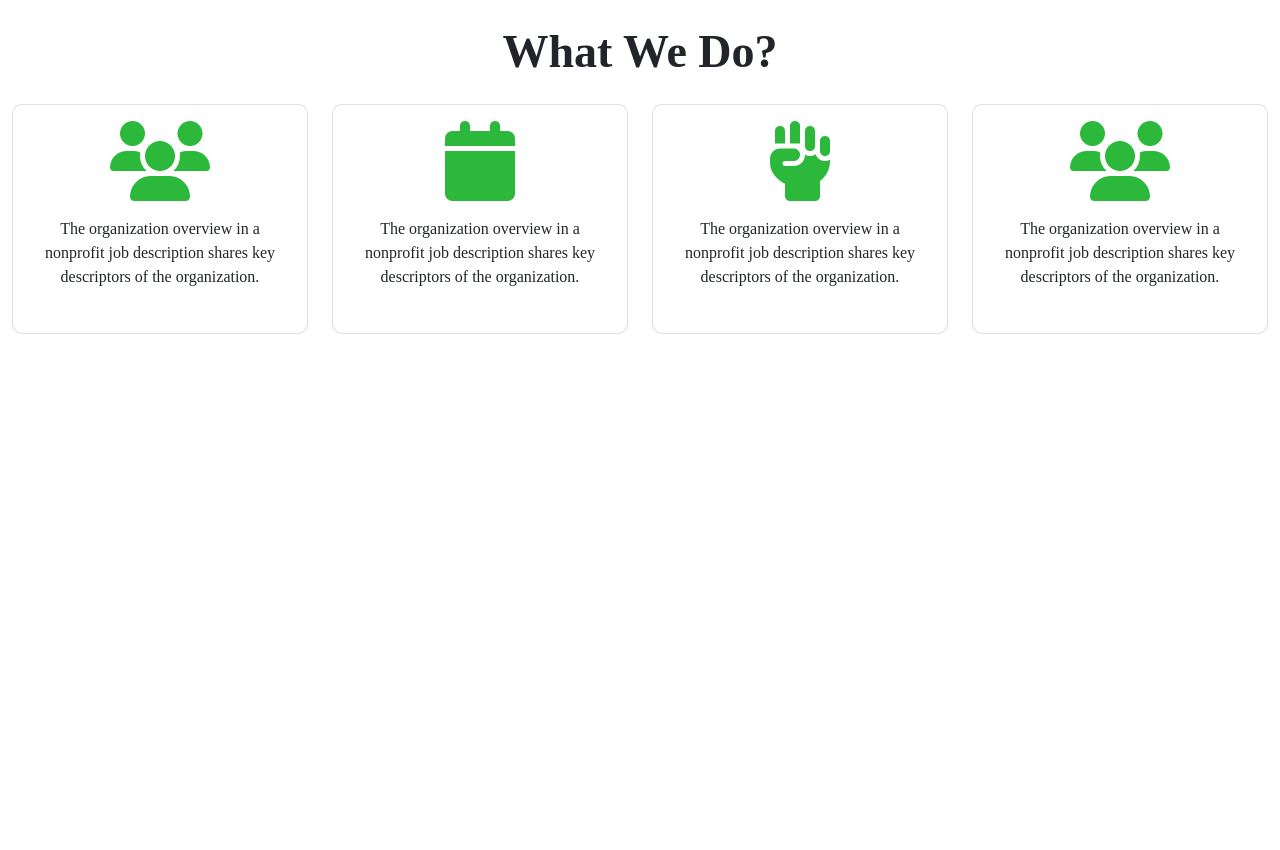
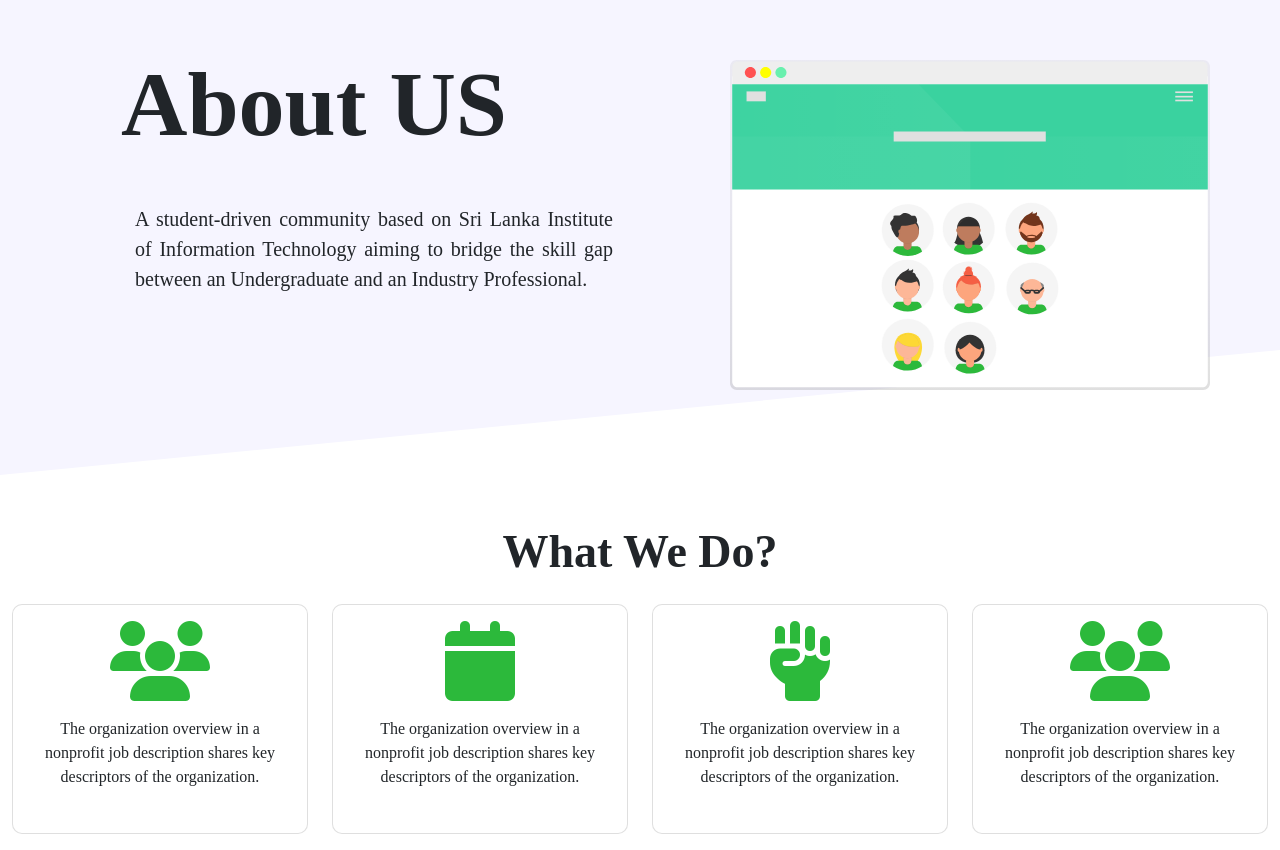
Before and after one commit to rusiruavb/msclubwebsite, a React (Create React App) app: page /about in a window 1280 px wide. Before the commit the page ends 800 px from the top, so only its background shows below. Built offline with nearby package versions, Linux system fonts and the light colour scheme.

Commit message:
Add hero component to about us page

```diff
--- a/src/pages/AboutUsPage/AboutUs.js
+++ b/src/pages/AboutUsPage/AboutUs.js
@@ -1,9 +1,11 @@
 import React from 'react';
+import HeroSection from '../../modules/AboutUsModules/AboutUsHeroSection/HeroSection';
 import WhatWeDoSection from '../../modules/AboutUsModules/WhatWeDoSection/WhatWeDoSection';
 
 const AboutUs = () => {
   return (
     <div>
+      <HeroSection/>
       <WhatWeDoSection/>
     </div>
   )
```
